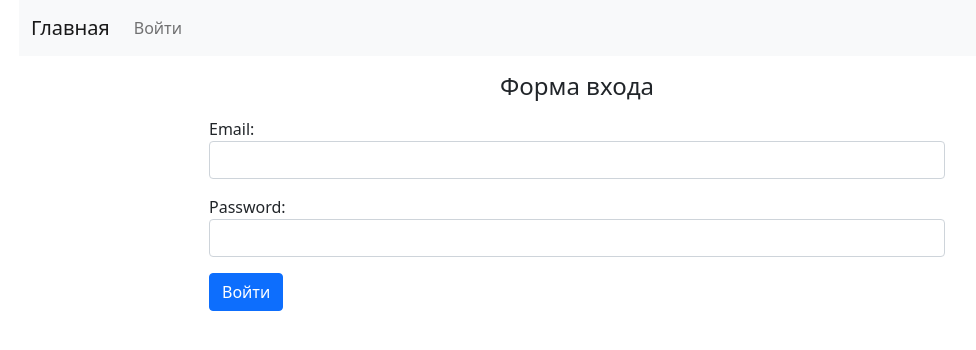
After one commit to Alex2218/scraping_job, a Django app: page /accounts_app/login/ in a window 1280 px wide. The commit adds this page. Shown: the top 350 px of the page, without its empty margins (63-1039 px from the left). Run offline with Django 3.2, Linux system fonts and the light colour scheme.

Commit message:
Created forms for a new user

```diff
--- /dev/null
+++ b/accounts_app/forms.py
@@ -0,0 +1,25 @@
+from django import forms
+from django.contrib.auth import get_user_model, authenticate
+from django.contrib.auth.hashers import check_password
+
+
+User = get_user_model()
+
+class UserLoginForm(forms.Form):
+    email = forms.EmailField(widget=forms.EmailInput(attrs={'class': 'form-control'}))
+    password = forms.CharField(widget=forms.PasswordInput(attrs={'class': 'form-control'}))
+
+    def clean(self, *args, **kwargs):
+        email = self.cleaned_data.get('email').strip()
+        password = self.cleaned_data.get('password').strip()
+
+        if email and password:
+            qs = User.objects.filter(email=email)
+            if not qs.exists():
+                raise forms.ValidationError('Такого пользователя нет!')
+            if not check_password(password, qs[0].password):
+                raise forms.ValidationError('Пароль не верный!')
+            user = authenticate(email=email, password=password)
+            if not user:
+                raise forms.ValidationError('Данный аккаунт отключен')
+        return super(UserLoginForm, self).clean(*args, **kwargs)
--- /dev/null
+++ b/accounts_app/templates/accounts_app/login.html
@@ -0,0 +1,18 @@
+{% extends "base.html" %}
+
+{% block title %} Login {% endblock %}
+
+{% block content %}
+
+<div class="row">
+    <div class="col-md-8 mx-auto">
+        <h4 class="text-center my-3">Форма входа</h4>
+    <form method="POST" action="">{% csrf_token %}
+        <div class="form-group">
+        {{ form.as_p }}
+        </div>
+        <button type="submit" class='btn btn-primary'>Войти</button>
+    </form>
+    </div>
+</div>
+{% endblock %}
--- /dev/null
+++ b/accounts_app/urls.py
@@ -0,0 +1,9 @@
+from django.urls import path
+from accounts_app.views import login_view, logout_view
+
+
+urlpatterns = [
+    path('login/', login_view, name='login'),
+    path('logout/', logout_view, name='logout'),
+
+]
--- a/accounts_app/views.py
+++ b/accounts_app/views.py
@@ -1,3 +1,20 @@
 from django.shortcuts import render
+from django.shortcuts import render, redirect
+from django.contrib.auth import authenticate, login, logout, get_user_model
+from accounts_app.forms import UserLoginForm
 
-# Create your views here.
+def login_view(request):
+    form = UserLoginForm(request.POST or None)
+    if form.is_valid():
+        data = form.cleaned_data
+        email = data.get('email')
+        password = data.get('password')
+        user = authenticate(request, email=email, password=password)
+        login(request, user)
+        return redirect('home')
+    return render(request, 'accounts_app/login.html', {'form': form})
+
+
+def logout_view(request):
+    logout(request)
+    return redirect('home')
--- a/job_ua/urls.py
+++ b/job_ua/urls.py
@@ -1,26 +1,12 @@
-"""job_ua URL Configuration
-
-The `urlpatterns` list routes URLs to views. For more information please see:
-    https://docs.djangoproject.com/en/3.2/topics/http/urls/
-Examples:
-Function views
-    1. Add an import:  from my_app import views
-    2. Add a URL to urlpatterns:  path('', views.home, name='home')
-Class-based views
-    1. Add an import:  from other_app.views import Home
-    2. Add a URL to urlpatterns:  path('', Home.as_view(), name='home')
-Including another URLconf
-    1. Import the include() function: from django.urls import include, path
-    2. Add a URL to urlpatterns:  path('blog/', include('blog.urls'))
-"""
 from django.contrib import admin
-from django.urls import path
+from django.urls import path, include
 from scraping.views import home_view, list_view
 
 
 urlpatterns = [
     path('admin/', admin.site.urls),
     path('list/', list_view, name='list'),
+    path('accounts_app/', include(('accounts_app.urls', 'accounts'))),
     path('', home_view, name='home'),
 
 ]
--- a/run_scraping.py
+++ b/run_scraping.py
@@ -48,7 +48,7 @@ def get_urls(_settings):
     return urls
 
 
-async def main(value):  # asynchronous function to speed up running time
+async def main(value):  # asynchronous function to speed up running time(three times faster)
     func,url,city,language = value
     job, err = await loop.run_in_executor(None, func, url, city, language)
     errors.extend(err)
--- a/scraping/models.py
+++ b/scraping/models.py
@@ -9,7 +9,6 @@ def default_urls():
 class City(models.Model):
     # verbose_name - удобночитаемое имя для поля, используемого в поле метки
     name = models.CharField(max_length=50, verbose_name='Город', unique=True)
-    # unique - чтобы название города было уникальным
     slug = models.SlugField(max_length=50, blank=True, unique=True)
 
     class Meta:
@@ -54,9 +53,8 @@ class Vacancy(models.Model):
         verbose_name='Город')
     language = models.ForeignKey('Language',on_delete=models.CASCADE,
         verbose_name='Язык программирования')
-    # день когда внесли ваканию, auto_now_add - автоматичкое проставление даты
-    # после попадение записи в БД
-    timestamp = models.DateField(auto_now_add=True)
+    timestamp = models.DateField(auto_now_add=True)  # день когда внесли ваканию, auto_now_add - автоматичкое проставление даты
+                                                     # после попадение записи в БД
 
     class Meta:
         verbose_name = 'Вакансия'
--- a/templates/base.html
+++ b/templates/base.html
@@ -20,18 +20,15 @@
         </button>
         <div class="collapse navbar-collapse" id="navbarNav">
           <ul class="navbar-nav">
-            <li class="nav-item">
-              <a class="nav-link active" aria-current="page" href="#">Home</a>
-            </li>
-            <li class="nav-item">
-              <a class="nav-link" href="#">Features</a>
-            </li>
-            <li class="nav-item">
-              <a class="nav-link" href="#">Pricing</a>
-            </li>
-            <li class="nav-item">
-              <a class="nav-link disabled">Disabled</a>
-            </li>
+            {% if user.is_authenticated %}
+              <li class="nav-item">
+                <a class="nav-link" href="{% url 'accounts:logout' %} ">Выйти</a>
+              </li>
+            {% else %}
+              <li class="nav-item">
+                <a class="nav-link" href="{% url 'accounts:login' %}">Войти</a>
+              </li>
+            {% endif %}
           </ul>
         </div>
       </div>
```
Also changed, not shown: job_ua/asgi.py (+0 -9 lines), job_ua/settings.py (+1 -12 lines), job_ua/wsgi.py (+0 -9 lines), scraping/forms.py (+8 -14 lines).
